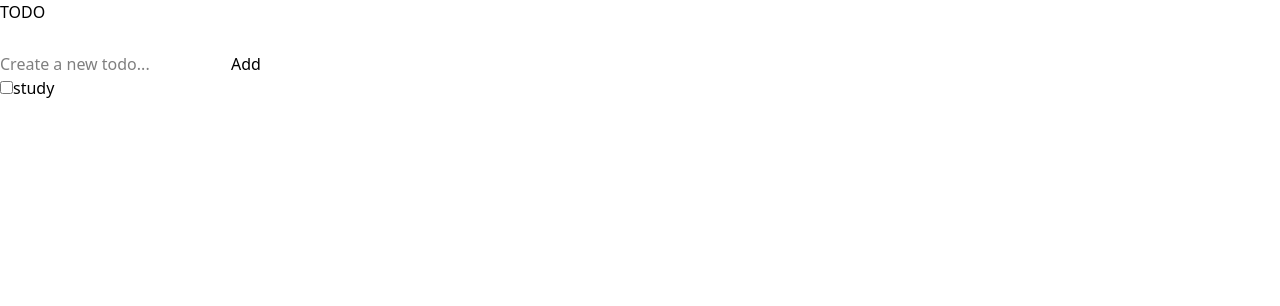
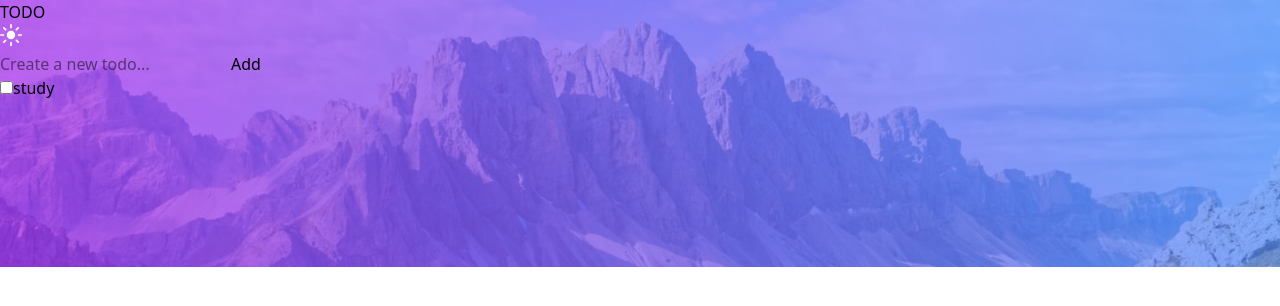
Before and after one commit to LEVANIKAPANADZE/ToDo-list, a Next.js app: page / in a window 1280 px wide. Shown: the top 306 px of the page. Built offline with nearby package versions, Linux system fonts and the light colour scheme.

Commit message:
feat: enhance global styles with responsive background images for light and dark themes

```diff
--- a/app/globals.css
+++ b/app/globals.css
@@ -1,3 +1,32 @@
 @import "tailwindcss";
 
 @custom-variant dark (&:where(.dark, .dark *));
+
+html,
+body {
+  min-height: 100%;
+}
+
+body {
+  background-color: white;
+  background-image: url("/bg-mobile-light.jpg");
+  background-size: 100% auto;
+  background-position: top center;
+  background-repeat: no-repeat;
+  background-attachment: scroll;
+}
+
+.dark body {
+  background-color: #171823;
+  background-image: url("/bg-mobile-dark.jpg");
+}
+
+@media (min-width: 768px) {
+  body {
+    background-image: url("/bg-desktop-light.jpg");
+  }
+
+  .dark body {
+    background-image: url("/bg-desktop-dark.jpg");
+  }
+}
```
